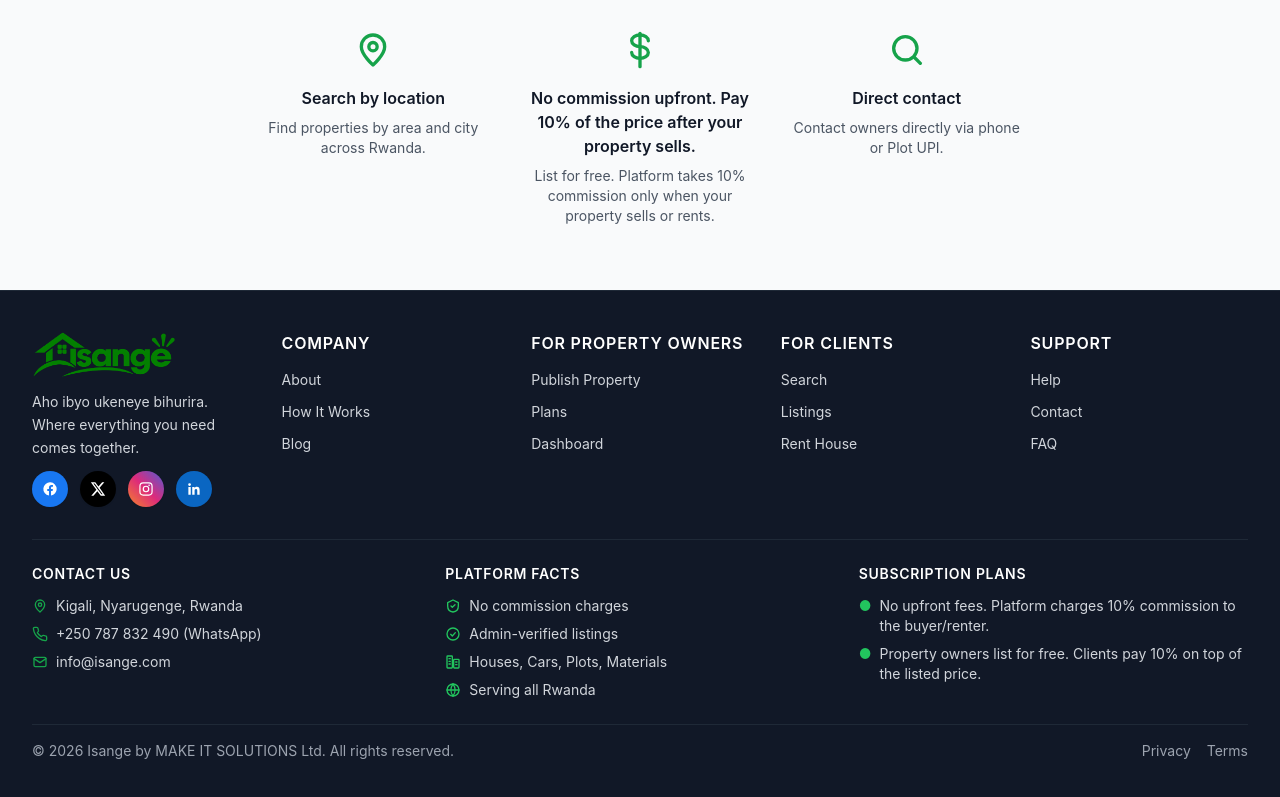
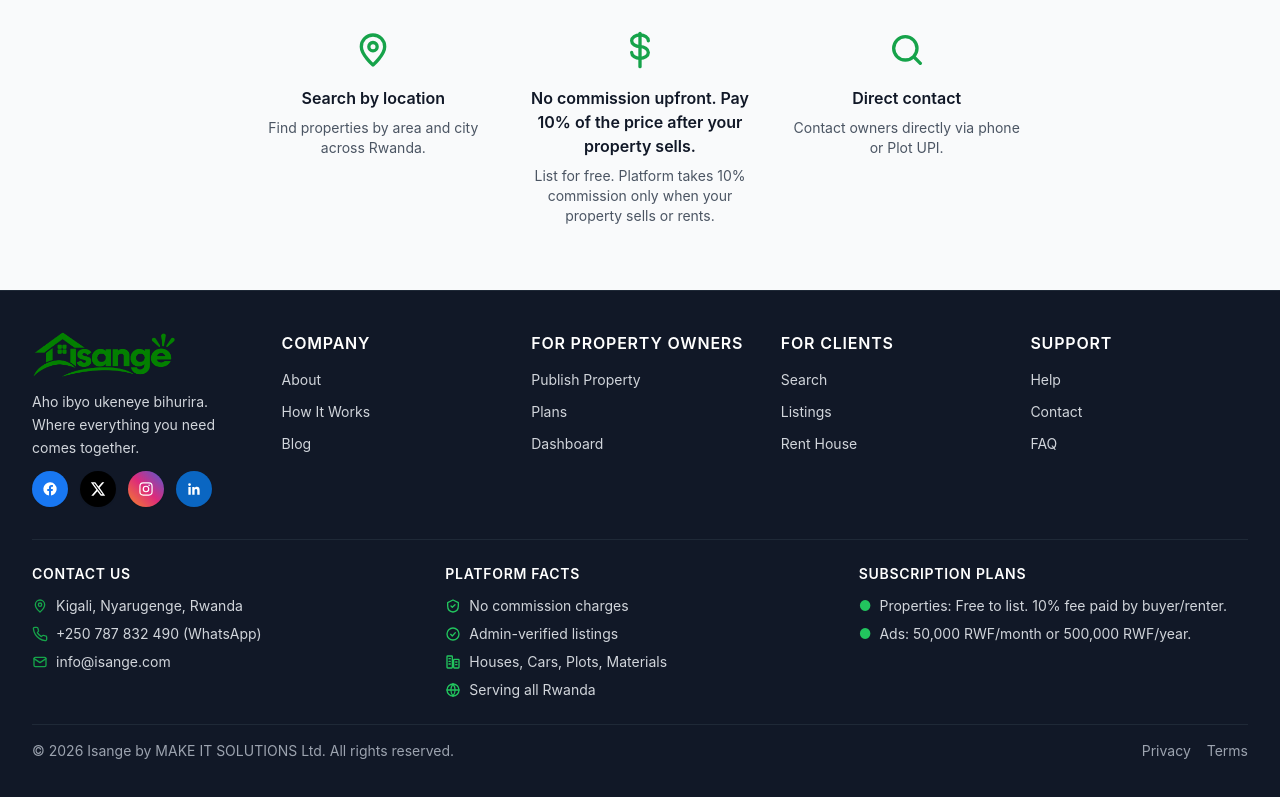
Before and after one commit to NtakirutimanaI/ndangira-frontend, a React (Vite) app: page / in a window 1280 px wide. Shown: the part 1197-1994 px from the top of the page. Built offline with nearby package versions, Linux system fonts and the light colour scheme; no server answers.

Commit message:
Fix: Shorten footer subscription plans text

```diff
--- a/src/components/Footer.jsx
+++ b/src/components/Footer.jsx
@@ -150,11 +150,11 @@ forClients: [
               <div className="space-y-2 text-sm text-gray-300">
                 <div className="flex items-start gap-2">
                   <span className="text-green-500">●</span>
-                  <span>No upfront fees. Platform charges 10% commission to the buyer/renter.</span>
+                  <span>Properties: Free to list. 10% fee paid by buyer/renter.</span>
                 </div>
                 <div className="flex items-start gap-2">
                   <span className="text-green-500">●</span>
-                  <span>Property owners list for free. Clients pay 10% on top of the listed price.</span>
+                  <span>Ads: 50,000 RWF/month or 500,000 RWF/year.</span>
                 </div>
               </div>
             </div>
--- a/src/i18n/translations.js
+++ b/src/i18n/translations.js
@@ -61,8 +61,8 @@ export const translations = {
     'footer.propertyTypes': 'Houses, Cars, Plots, Materials',
     'footer.servingRwanda': 'Serving all Rwanda',
     'footer.subscriptionPlans': 'Subscription Plans',
-    'footer.planPerProperty': 'No upfront fees. Platform charges 10% commission to the buyer/renter.',
-    'footer.planUnlimited': 'Property owners list for free. Clients pay 10% on top of the listed price.',
+    'footer.planPerProperty': 'Properties: Free to list. 10% fee paid by buyer/renter.',
+    'footer.planUnlimited': 'Ads: 50,000 RWF/month or 500,000 RWF/year.',
     'footer.privacy': 'Privacy',
     'footer.terms': 'Terms',
     'footer.copyright': 'Isange by MAKE IT SOLUTIONS Ltd.',
@@ -588,8 +588,8 @@ export const translations = {
     'footer.propertyTypes': 'Amazu, Imodoka, Ibibanza, Ibikoresho',
     'footer.servingRwanda': 'Dukorera mu Rwanda hose',
     'footer.subscriptionPlans': 'Gahunda zo Kwiyandikisha',
-    'footer.planPerProperty': 'Nta makungu yambere. Isange ishita 10% kuri mugura/umukodesha.',
-    'footer.planUnlimited': 'Ba nyir\'imitungo batangaza ntibishyura. Abakiriya bishyura 10% ku ncuro yikiguzi.',
+    'footer.planPerProperty': 'Imitungo: Nta gishyura. 10% ikugurishwa na mugura/umukodesha.',
+    'footer.planUnlimited': 'Amatangazo: 50,000 RWF/ukwezi cyangwa 500,000 RWF/umwaka.',
     'footer.privacy': 'Ibanga',
     'footer.terms': 'Amabwiriza',
     'footer.copyright': 'Isange ya MAKE IT SOLUTIONS Ltd.',
```
